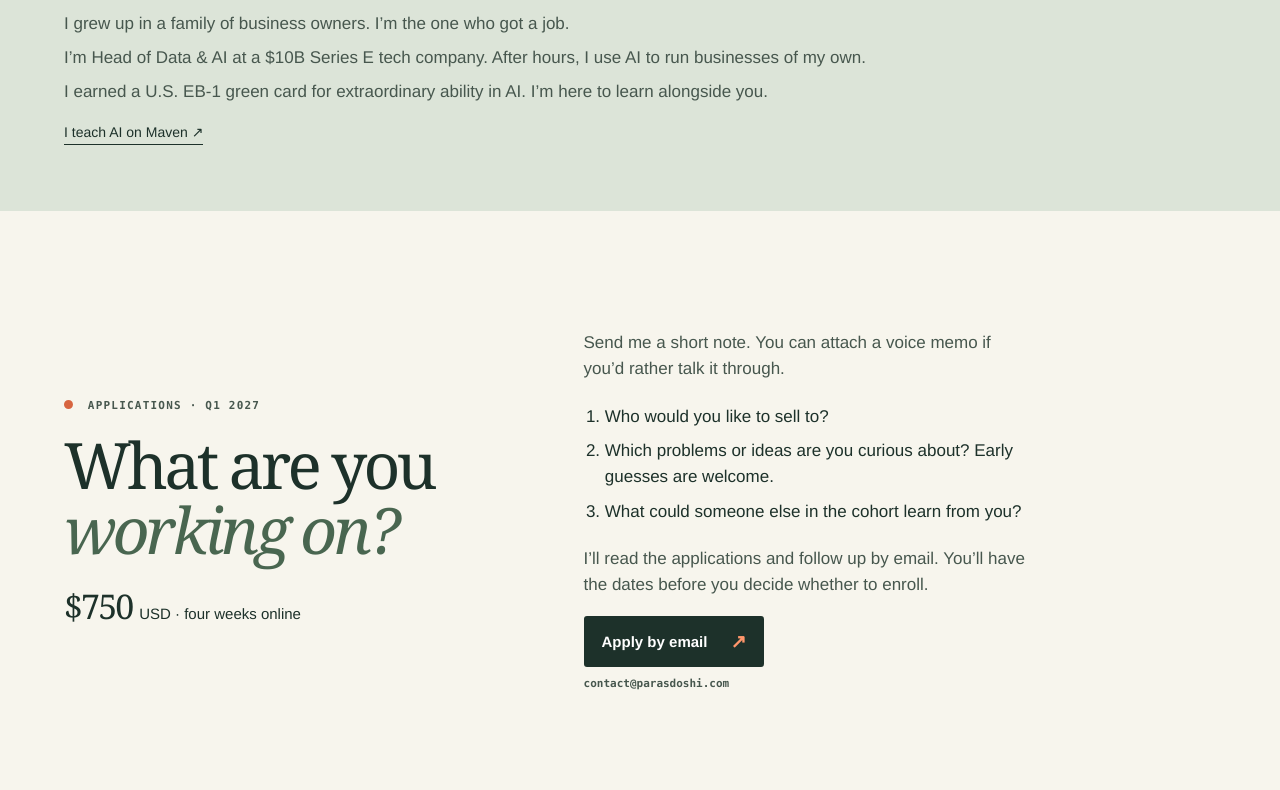
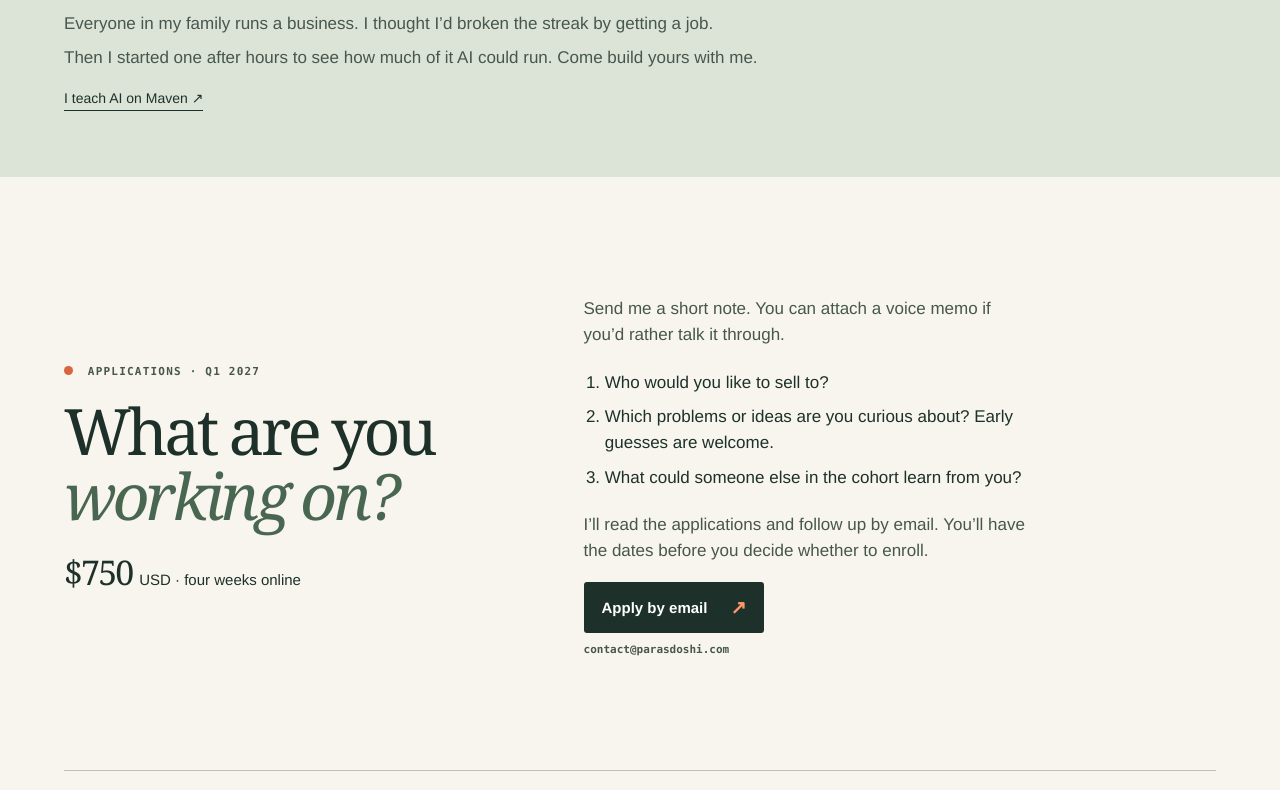
Before and after one commit to parasdoshicom/self-driving-business, a plain HTML site: page index.html in a window 1280 px wide. Shown: the part 2393-3183 px from the top of the page. Drawn offline with Linux system fonts and the light colour scheme.

Commit message:
Shorten instructor bio to the family business story

```diff
--- a/index.html
+++ b/index.html
@@ -22,9 +22,8 @@
 <article><img class="plate" loading="lazy" src="./product.webp" alt="One person passes a paper prototype across a workbench to another."><div><p class="label">Week 02</p><h3>Hand someone the link.</h3><p>Give your most promising idea a price and a way to buy. We’ll compare hosted builders, static sites, and apps with a database, then put a small digital product online. Hand the link to a cohort mate and watch them try it. Can they tell what they’re buying? Can they check out?</p></div></article>
 <article><img class="plate" loading="lazy" src="./distribution.webp" alt="A radio mast sends a signal across the hills."><div><p class="label">Week 03</p><h3>Where would your first customer look?</h3><p>Find a place where people already talk about the problem. That might be Reddit, X, LinkedIn, YouTube, Instagram, or TikTok. Make an offer there and ask for the sale. Build a weekly routine for drafting and reviewing posts, then follow the clicks through to checkout. If people look but nobody buys, take that back to the group.</p></div></article>
 <article><img class="plate" loading="lazy" src="./operations.webp" alt="One orange envelope waits on a sorting desk beside ordinary mail."><div><p class="label">Week 04</p><h3>Who answers the inbox?</h3><p>Give your agent two support emails. One customer lost their download link. Another wants a refund for a reason you’ve never seen. Decide what the agent can handle and when it should come get you. Write down the rule and give a cohort mate a fresh case to test it. We’ll close by comparing what sold, what people passed on, and what each of us would try next.</p></div></article>
-</div></section><section class="teacher" id="instructor"><div class="wrap teacher-grid"><div><p class="label">Your instructor</p><h2>Paras Doshi</h2></div><div class="bio"><p>I grew up in a family of business owners. I’m the one who got a job.</p>
-<p>I’m Head of Data &amp; AI at a $10B Series E tech company. After hours, I use AI to run businesses of my own.</p>
-<p>I earned a U.S. EB-1 green card for extraordinary ability in AI. I’m here to learn alongside you.</p>
+</div></section><section class="teacher" id="instructor"><div class="wrap teacher-grid"><div><p class="label">Your instructor</p><h2>Paras Doshi</h2></div><div class="bio"><p>Everyone in my family runs a business. I thought I’d broken the streak by getting a job.</p>
+<p>Then I started one after hours to see how much of it AI could run. Come build yours with me.</p>
 <a class="under" href="https://maven.com/paras-doshi/future-proof-your-data-career-master-agentic-analytics">I teach AI on Maven <span aria-hidden="true">↗</span></a></div></div></section>
 <section class="wrap enroll" id="cohort"><div><p class="label"><span class="dot"></span> Applications · Q1 2027</p><h2>What are you<br><em>working on?</em></h2><p class="price">$750 <small>USD · four weeks online</small></p></div><div><p>Send me a short note. You can attach a voice memo if you’d rather talk it through.</p><ol><li>Who would you like to sell to?</li><li>Which problems or ideas are you curious about? Early guesses are welcome.</li><li>What could someone else in the cohort learn from you?</li></ol><p>I’ll read the applications and follow up by email. You’ll have the dates before you decide whether to enroll.</p><a class="button" href="mailto:contact@parasdoshi.com?subject=Application%20%E2%80%94%20Self-driving%20business%20cohort&amp;body=Who%20would%20you%20like%20to%20sell%20to%3F%0A%0AWhich%20problems%20or%20ideas%20are%20you%20curious%20about%3F%20Early%20guesses%20are%20welcome.%0A%0AWhat%20could%20someone%20else%20in%20the%20cohort%20learn%20from%20you%3F%0A%0A">Apply by email <span aria-hidden="true">↗</span></a><p class="address">contact@parasdoshi.com</p></div></section>
 </main><footer class="wrap"><span>Paras Doshi</span><a href="#main">Back to top <span aria-hidden="true">↑</span></a></footer></body></html>
```
